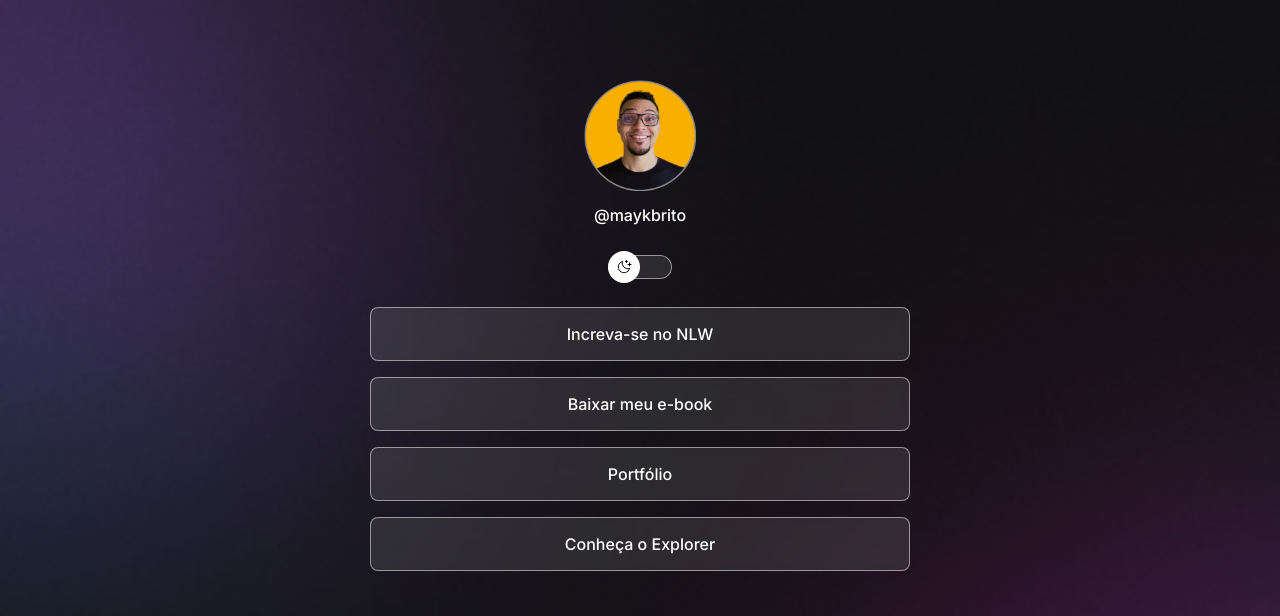
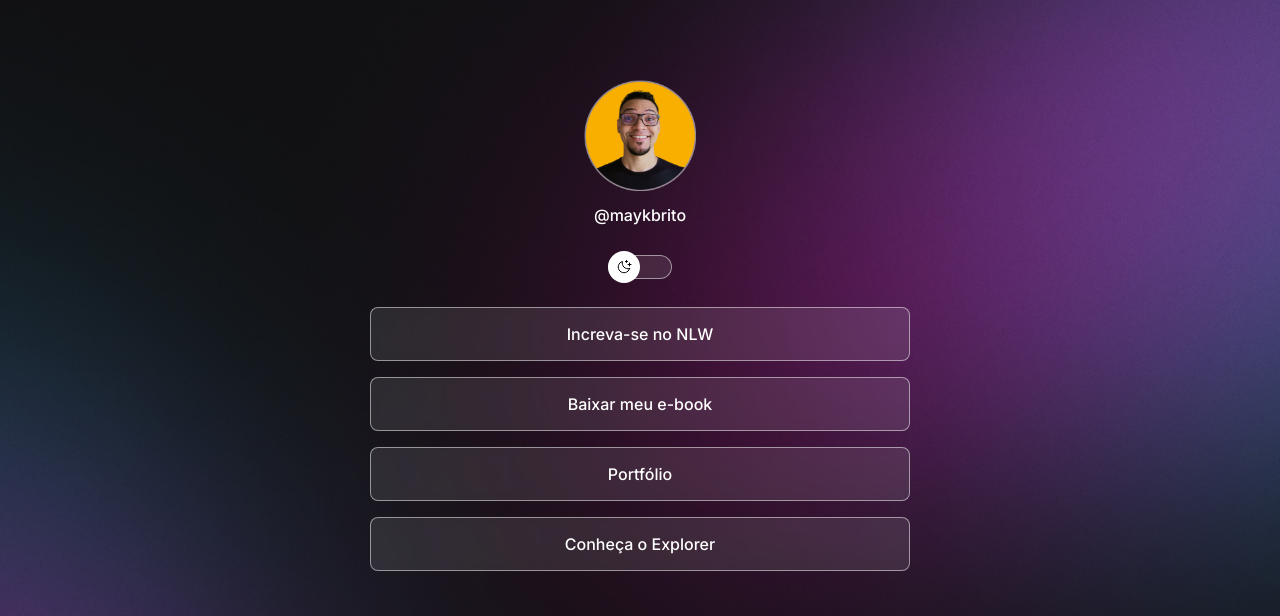
Before and after one commit to bantoneli/linkstree, a plain HTML site: page index.html in a window 1280 px wide. Shown: the top 616 px of the page. Drawn offline with nearby package versions, Linux system fonts and the light colour scheme.

Commit message:
change bg based on media queries

```diff
--- a/style.css
+++ b/style.css
@@ -34,6 +34,7 @@ body {
 
   /* blackground: color image repeat position/size */
   background: var(--bg-url) no-repeat top center/cover;
+  height: 100vh;
 }
 
 body * {
@@ -167,3 +168,14 @@ footer {
   text-align: center;
   padding: 24px 0;
 }
+
+/* media queries */
+@media (min-width: 600px) {
+  :root {
+    --bg-url: url(./assets/bg-desktop.jpg);
+  }
+
+  .lightMode {
+    --bg-url: url(./assets/bg-desktop-light.jpg);
+  }
+}
```
